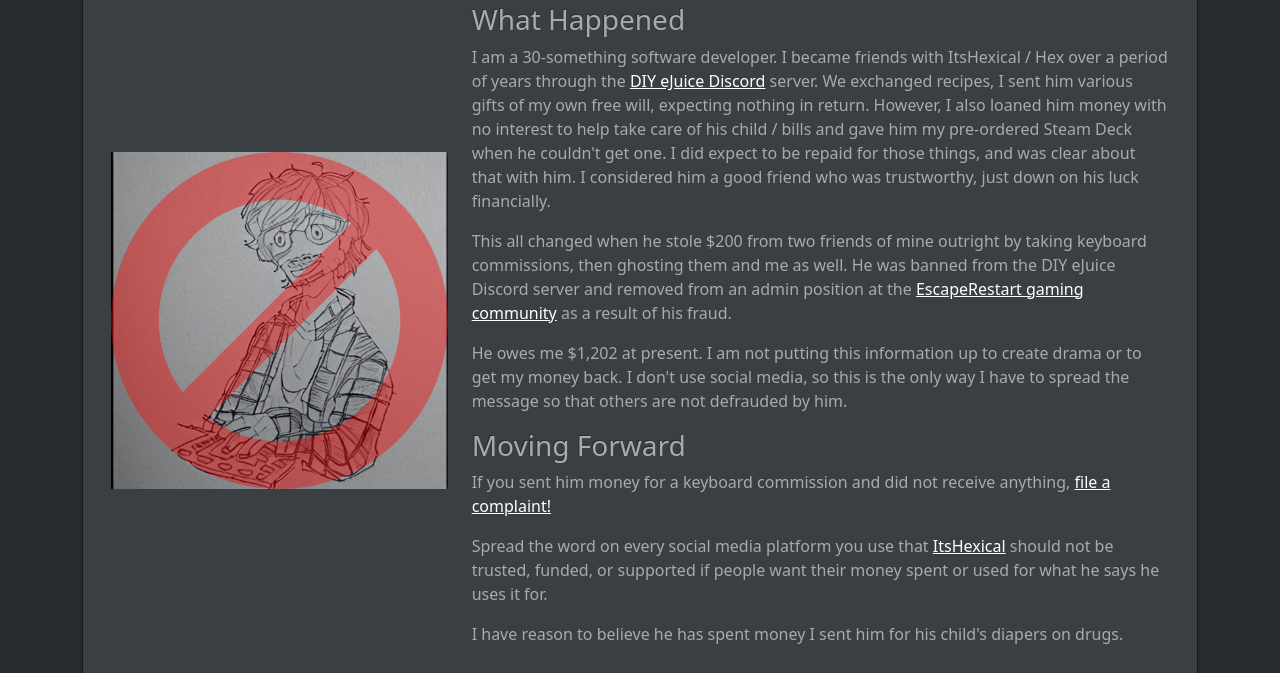
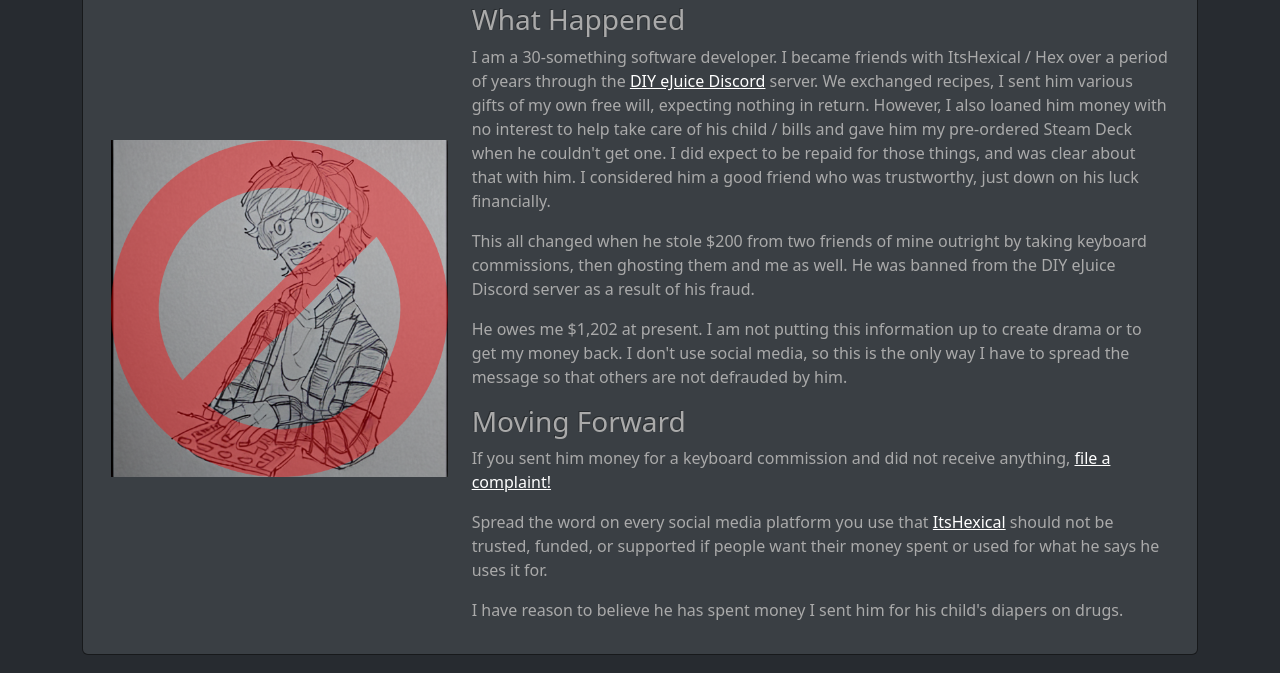
Before and after one commit to ayan4m1/the-real-hexical, a Gatsby site: page / in a window 1280 px wide. Shown: the part 127-800 px from the top of the page. Built offline with nearby package versions, Linux system fonts and the light colour scheme; Gatsby itself is replaced by a stand-in of ours.

Commit message:
remove er because they don't want "drama"

```diff
--- a/src/pages/index.js
+++ b/src/pages/index.js
@@ -59,15 +59,7 @@ export default function IndexPage() {
                   This all changed when he stole $200 from two friends of mine
                   outright by taking keyboard commissions, then ghosting them
                   and me as well. He was banned from the DIY eJuice Discord
-                  server and removed from an admin position at the{' '}
-                  <a
-                    href="https://escaperestart.com/"
-                    target="_blank"
-                    rel="noopener noreferrer"
-                  >
-                    EscapeRestart gaming community
-                  </a>{' '}
-                  as a result of his fraud.
+                  server as a result of his fraud.
                 </p>
                 <p>
                   He owes me $1,202 at present. I am not putting this
```
